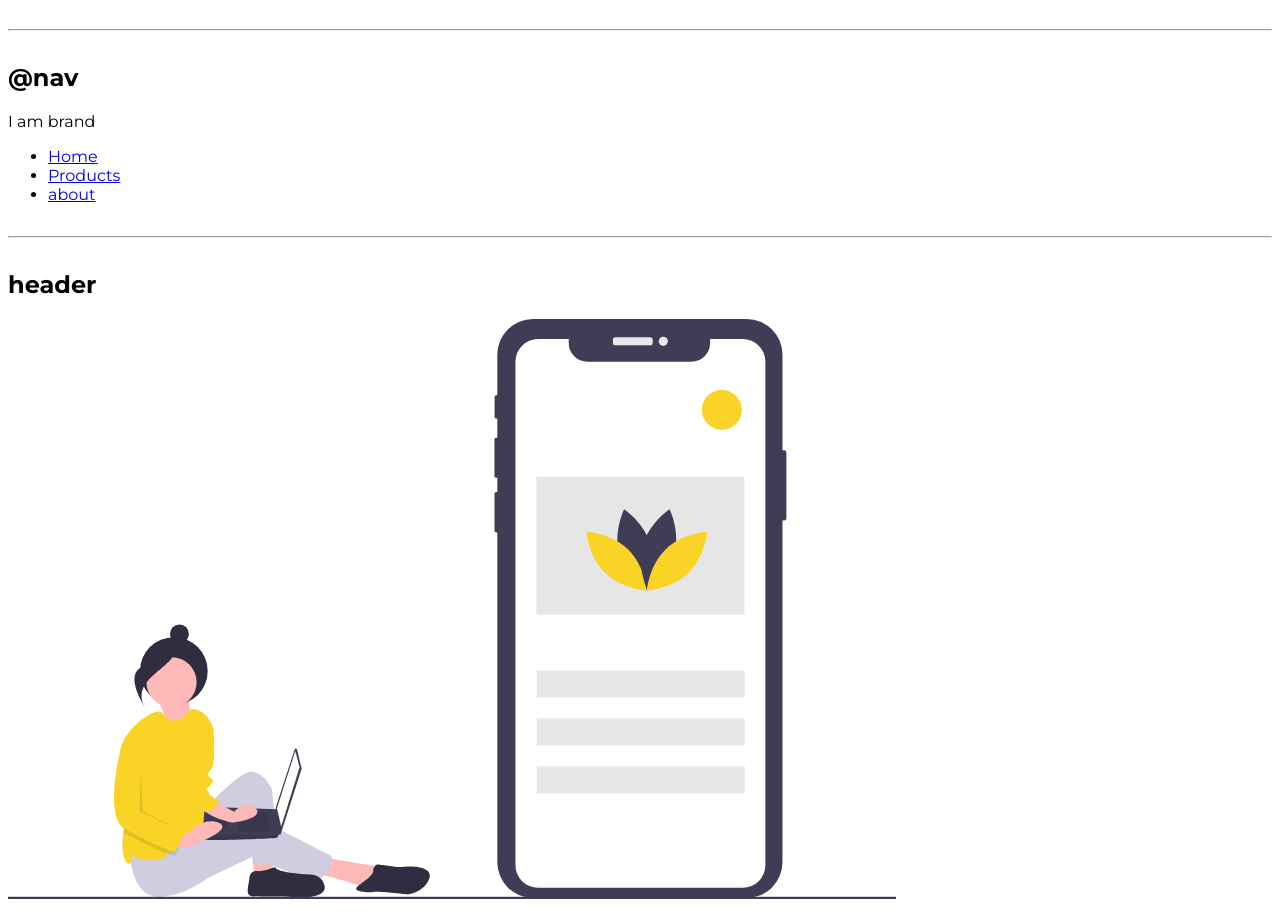
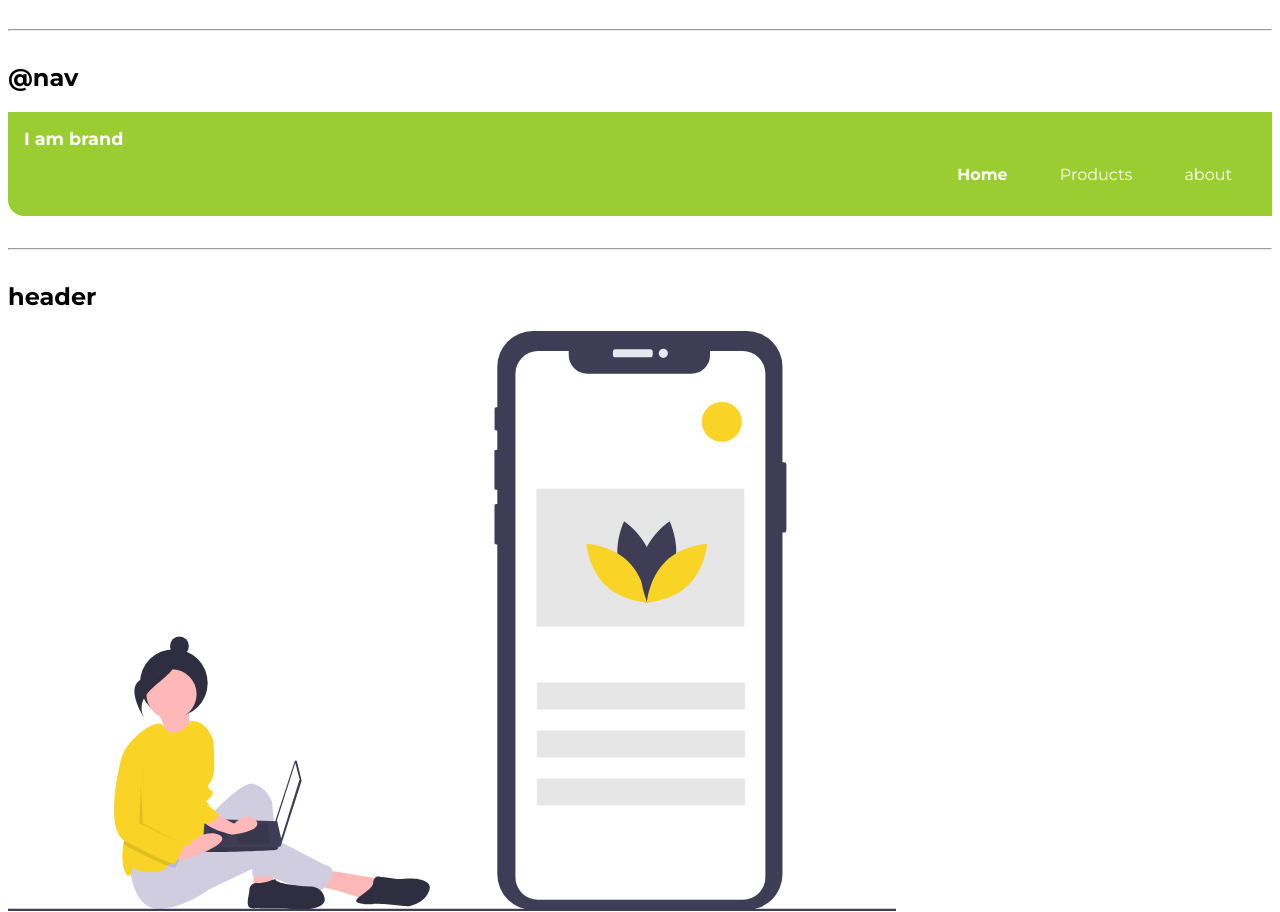
Before and after one commit to krgarima/Garima-HTMLCSSdemo, a plain HTML site: page index.html in a window 1280 px wide. Shown: the part 1397-2309 px from the top of the page. Drawn offline with Linux system fonts and the light colour scheme.

Commit message:
navigation

```diff
--- a/index.html
+++ b/index.html
@@ -80,17 +80,17 @@
 
     <h2>@nav</h2>
 
-    <nav>
-        <div>I am brand</div>
-        <ul>
-            <li>
-                <a href="/">Home</a>
+    <nav class="navigation container">
+        <div class="nav-brand">I am brand</div>
+        <ul class="list-non-bullet nav-pills">
+            <li class="list-item-inline">
+                <a class ="link link-active" href="/">Home</a>
             </li>
-            <li>
-                <a href="/">Products</a>
+            <li class="list-item-inline">
+                <a class ="link" href="/">Products</a>
             </li>
-            <li>
-                <a href="/">about</a>
+            <li class="list-item-inline">
+                <a class ="link" href="/">about</a>
             </li>
         </ul>
     </nav>
--- a/style.css
+++ b/style.css
@@ -48,3 +48,28 @@ hr {
 display: inline;
 padding: 0rem 0.5rem;
 }
+
+/** navigation **/
+
+.navigation {
+    background-color: yellowgreen;
+    color: white;
+    padding: 1rem;
+    border-bottom-left-radius: 1rem;
+}
+
+    .navigation .nav-brand {
+        font-weight: bold;
+        font-size: 1.1rem;
+    }
+    .navigation .nav-pills {
+    text-align: right;
+    }
+
+    .navigation .link {
+    color: white;
+}
+
+.navigation .link-active {
+    font-weight: bold;
+}
```
